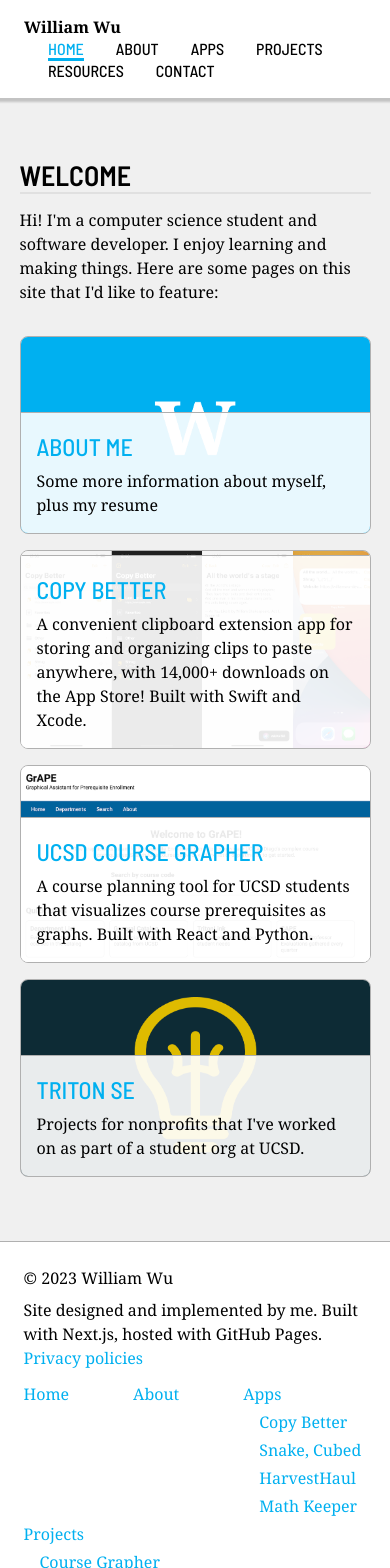
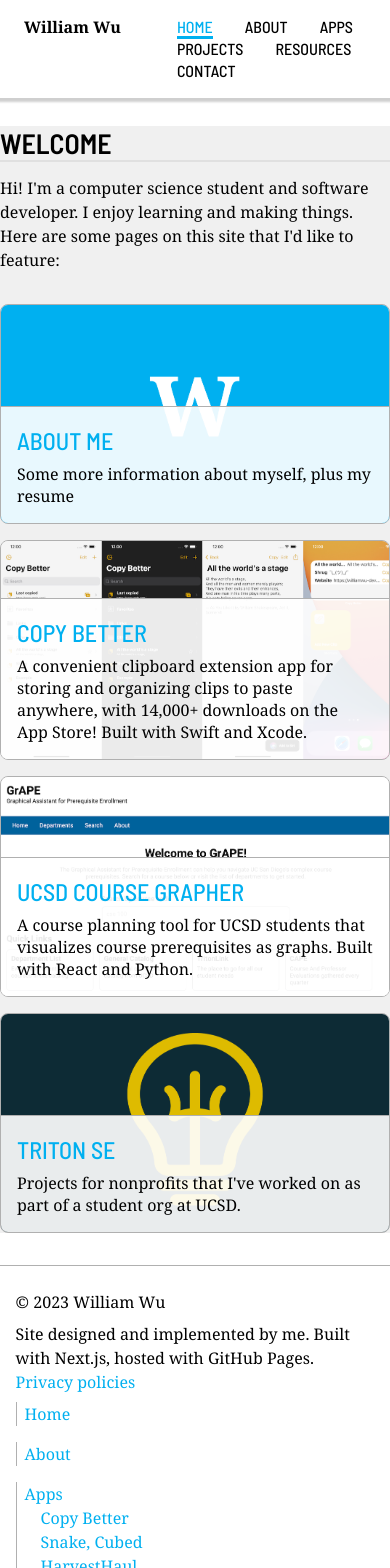
Before and after one commit to wllmwu/wllmwu.github.io, a Next.js app: page / in a window 390 px wide. Shown: the top 1568 px of the page. Built offline with nearby package versions, Linux system fonts and the light colour scheme.

Commit message:
Adjust padding etc. for small width viewports

```diff
--- a/components/Layout.tsx
+++ b/components/Layout.tsx
@@ -9,7 +9,7 @@ interface LayoutProps {
 
 function Layout({ children }: LayoutProps) {
   return (
-    <div className={styles.layoutWrapper}>
+    <div>
       <a href="#main-content" className={styles.skipLink}>
         Skip to main content
       </a>
--- a/styles/Banner.module.css
+++ b/styles/Banner.module.css
@@ -8,7 +8,7 @@
 }
 
 .bannerTitle {
-  margin: 0;
+  margin: 0 2rem;
   border: none;
   font-size: 4rem;
   color: #fff;
--- a/styles/Breadcrumb.module.css
+++ b/styles/Breadcrumb.module.css
@@ -1,5 +1,5 @@
 .breadcrumbs {
-  padding: 2rem 4rem 0;
+  padding: 2rem var(--content-padding) 0;
   font-family: var(--heading-typeface);
   font-size: 1.25rem;
   font-weight: var(--weight-medium);
--- a/styles/Footer.module.css
+++ b/styles/Footer.module.css
@@ -6,10 +6,17 @@
 }
 
 .footerContent {
-  width: var(--inner-width);
-  max-width: var(--inner-max-width);
+  width: var(--content-width);
+  max-width: var(--content-max-width);
   margin: 0 auto;
   padding: 1rem 0.25rem 2rem;
+}
+
+@media (max-width: 768px) {
+  .footerContent {
+    padding-left: var(--content-padding);
+    padding-right: var(--content-padding);
+  }
 }
 
 .siteMap {
@@ -18,8 +25,8 @@
   flex-direction: row;
   flex-wrap: wrap;
   justify-content: flex-start;
-  align-items: stretch;
-  row-gap: 0;
+  align-items: flex-start;
+  row-gap: 1rem;
   column-gap: 4rem;
   padding: 0;
   list-style-type: none;
@@ -27,12 +34,20 @@
 
 .siteMap p {
   margin: 0;
-  margin-top: 0.25em;
 }
 
 .siteMapColumn {
   margin: 0;
   max-width: 100%;
+  border-left: 1px solid var(--text-secondary-color);
+  padding-left: 0.5rem;
+}
+
+@media (max-width: 768px) {
+  .siteMap {
+    flex-direction: column;
+    flex-wrap: nowrap;
+  }
 }
 
 .siteMapPageList {
--- a/styles/Layout.module.css
+++ b/styles/Layout.module.css
@@ -1,21 +1,20 @@
-.layoutWrapper {
-  --inner-width: 90%;
-  --inner-max-width: 1024px;
-}
-
 .background {
   background-color: var(--background-color);
   width: 100%;
-  padding-top: 32px;
-  padding-bottom: 32px;
+  padding: 2rem 0;
+}
+
+@media (max-width: 768px) {
+  .background {
+    padding: 0;
+  }
 }
 
 .pageContainer {
   background-color: transparent;
-  width: var(--inner-width);
-  max-width: var(--inner-max-width);
-  margin-left: auto;
-  margin-right: auto;
+  width: var(--content-width);
+  max-width: var(--content-max-width);
+  margin: 0 auto;
 }
 
 .skipLink {
--- a/styles/NavigationBar.module.css
+++ b/styles/NavigationBar.module.css
@@ -10,6 +10,13 @@
   flex-direction: row;
   align-items: baseline;
   font-size: 1.5rem;
+}
+
+@media (max-width: 768px) {
+  .navigationBar {
+    font-size: 1rem;
+    padding: 1rem;
+  }
 }
 
 .homeLink {
@@ -58,20 +65,3 @@
 .topLinkCurrent:hover {
   border-color: var(--accent-color);
 }
-
-@media (max-width: 960px) {
-  .navigationBar {
-    flex-direction: column;
-  }
-
-  .topLinkList {
-    margin-left: 0;
-  }
-}
-
-@media (max-width: 640px) {
-  .navigationBar {
-    font-size: 1rem;
-    padding: 1rem;
-  }
-}
--- a/styles/Page.module.css
+++ b/styles/Page.module.css
@@ -7,8 +7,14 @@
   overflow: hidden;
 }
 
+@media (max-width: 768px) {
+  .page {
+    border-radius: 0;
+  }
+}
+
 .content {
-  padding: 3rem 4rem;
+  padding: 2rem var(--content-padding);
 }
 
 .content > *:first-child {
--- a/styles/Showcase.module.css
+++ b/styles/Showcase.module.css
@@ -16,6 +16,20 @@
   border-radius: var(--common-border-radius);
   overflow: hidden;
   position: relative;
+}
+
+@media (max-width: 960px) {
+  .showcaseGrid {
+    flex-direction: column;
+    flex-wrap: nowrap;
+    justify-content: flex-start;
+    align-items: center;
+  }
+
+  .showcaseBox {
+    width: 100%;
+    max-width: 32rem;
+  }
 }
 
 .showcaseThumbnail {
@@ -43,18 +57,5 @@
 .showcaseDescription {
   margin: 0;
   margin-top: 0.25em;
+  line-height: 1.375em;
 }
-
-@media (max-width: 960px) {
-  .showcaseGrid {
-    flex-direction: column;
-    flex-wrap: nowrap;
-    justify-content: flex-start;
-    align-items: center;
-  }
-
-  .showcaseBox {
-    width: 100%;
-    max-width: 32rem;
-  }
-}
--- a/styles/globals.css
+++ b/styles/globals.css
@@ -17,6 +17,16 @@
   --weight-semibold: 600;
   --weight-bold: 700;
   --common-border-radius: 8px;
+  --content-width: 90%;
+  --content-max-width: 64rem;
+  --content-padding: 4rem;
+}
+
+@media (max-width: 768px) {
+  :root {
+    --content-width: 100%;
+    --content-padding: 4%;
+  }
 }
 
 * {
```
